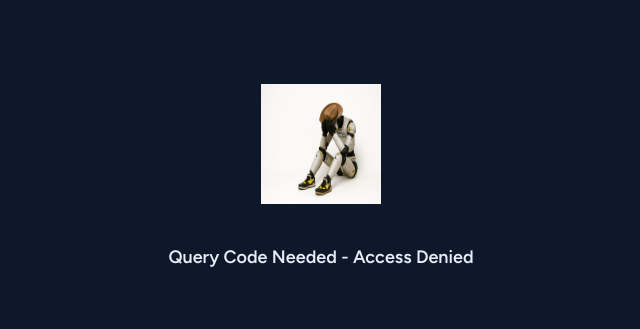
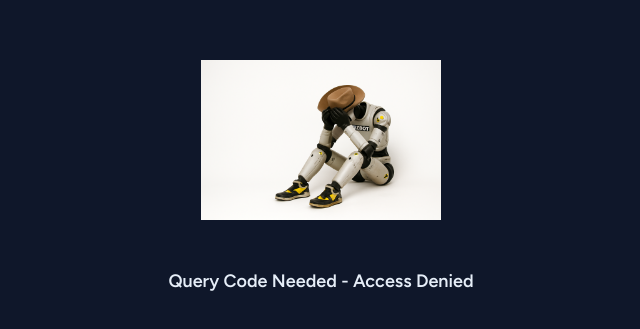
Before and after one commit to pwwilson/napanext-Cx3, a Next.js app: page / in a window 1280 px wide. Shown: the part 215-544 px from the top of the page, without its empty margins (319-959 px from the left). Built offline with nearby package versions, Linux system fonts and the light colour scheme; no server answers.

Commit message:
feed fix

```diff
--- a/components/AccessGate.js
+++ b/components/AccessGate.js
@@ -13,7 +13,7 @@ export default function AccessGate({ children }) {
       return
     }
 
-    // Wait for router to be ready
+    // Wait for router to be ready before checking query params
     if (!router.isReady) return
 
     // Access key (can be customized via env var)
@@ -49,7 +49,7 @@ export default function AccessGate({ children }) {
         justifyContent: 'center',
         padding: '24px'
       }}>
-        <img src="/sad-robot.png" alt="Access Denied" style={{ width: '120px', height: '120px', marginBottom: '24px' }} />
+        <img src="/sad-robot.png" alt="Access Denied" style={{ width: '240px', height: 'auto', objectFit: 'contain', marginBottom: '32px' }} />
         <p style={{ fontSize: '18px', fontWeight: '600', color: 'var(--white)', textAlign: 'center' }}>
           Query Code Needed - Access Denied
         </p>
--- a/components/Header.js
+++ b/components/Header.js
@@ -1,10 +1,14 @@
 import Link from 'next/link'
+import { useRouter } from 'next/router'
 
 export default function Header(){
+  const router = useRouter()
+  const queryString = router.query.key ? `?key=${router.query.key}` : ''
+
   return (
     <header className="site-header">
       <div className="container" style={{display:'flex',alignItems:'center',justifyContent:'space-between',padding:0}}>
-        <Link href="/" style={{display:'flex',alignItems:'center',gap:12}}>
+        <Link href={`/${queryString}`} style={{display:'flex',alignItems:'center',gap:12}}>
           <img src="/logo.svg" alt="Cx3" className="logo" />
           <div style={{display:'flex',flexDirection:'column'}}>
             <span className="mono" style={{fontSize:18}}>Napa Next™ at The River Club</span>
```
